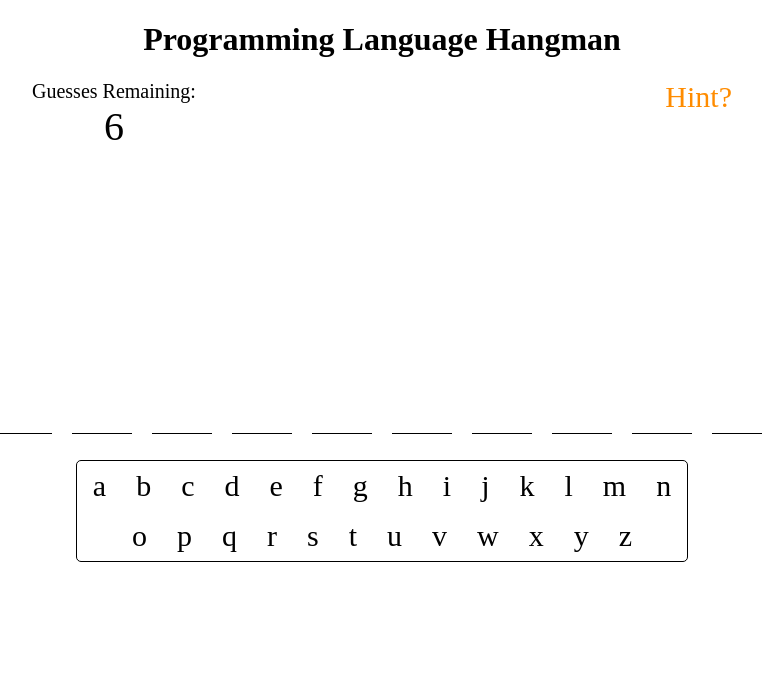
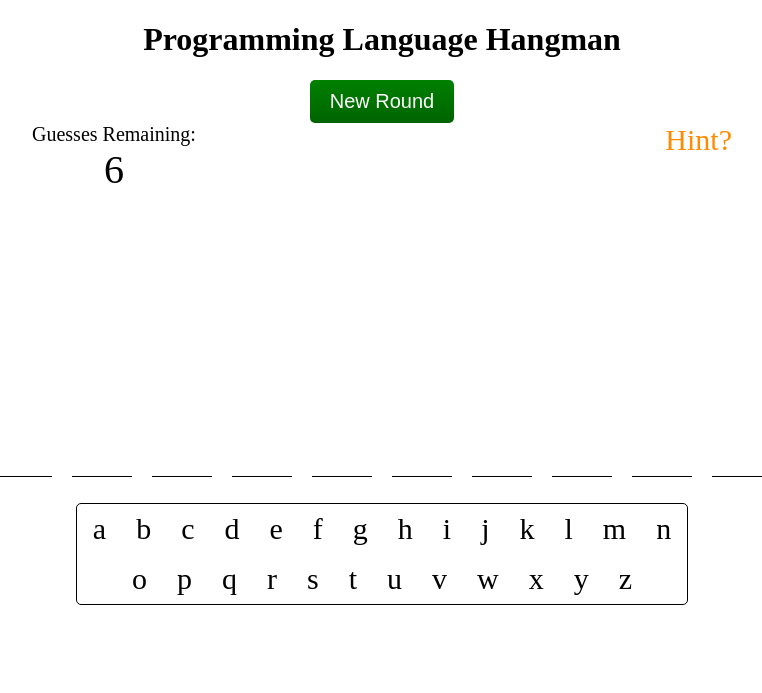
Before and after one commit to rubinj30/hangman-jquery, a plain HTML site: page index.html in a window 1280 px wide. Shown: the whole page, without its empty margins (258-1020 px from the left). Drawn offline with nearby package versions, Linux system fonts and the light colour scheme.

Commit message:
Refresh just reloads page. Working on refresh w/o reload.

```diff
--- a/index.html
+++ b/index.html
@@ -14,6 +14,7 @@
         <h1>Programming Language Hangman</h1>
     </header>
     <main>
+        <div class="reset-btn" id="reset" onClick="window.location.reload()">New Round</div>
         <div class="top-section">
             <div class="remaining-guesses-container">
                 <div class="incorrect-guess-label">Guesses Remaining:</div>
--- a/script.js
+++ b/script.js
@@ -13,6 +13,26 @@ const answers =
                 this.currentWord.push({letter: letter, showing: false})
             })
             this.currentHint = this.collectionOfWords[randomIndex].hint
+        },
+        createLetterDivs: function (word) {
+            $('#current-word-id').empty()
+            $('#remaining-guesses').text(guesses.remaining)
+            word.forEach((letter, index) => {
+                $('#current-word-id').append(`<div id="word-letter-${index}" class="letter"><div>`)
+            })
+        },
+        startNewRound: function () {
+            this.currentWord = []
+            guesses.remaining = 6
+            guesses.incorrectLetters = []
+            showAllAlphabetLetters()
+            this.selectWordRandomly()
+            this.createLetterDivs(this.currentWord)
+        },
+        reset: function() {
+            // $('#reset').on('click', function() {
+            //     answers.startNewRound()
+            // })
         },
         collectionOfWords: [{
             word: "ruby",
@@ -62,6 +82,7 @@ const guesses = {
     },
     makeGuess: function () {
         $('.alphabet-letter').on('click', function () {
+            console.log("guess2");
             const guessedLetter = $(this).text()
             let letterFound = false
             answers.currentWord.forEach((letter, index) => {
@@ -106,27 +127,30 @@ const attemptToGuessLetter = (guessedLetter, word) => {
 }
 
 const showAllAlphabetLetters = () => {
+    $('#alphabet-id').empty()
+    $('.incorrect-guesses').empty()
     const alphabetArray = 'abcdefghijklmnopqrstuvwxyz'.split('')
     alphabetArray.forEach((letter, index) => {
         $('#alphabet-id').append(`<div id="alpha-letter-${index}" class="alphabet-letter">${letter}<div>`)
     })
 }
 
-const createLetterDivs = (word) => {
-    word.forEach((letter, index) => {
-        $('#current-word-id').append(`<div id="word-letter-${index}" class="letter"><div>`)
-    })
-}
+// const createLetterDivs = (word) => {
+//     word.forEach((letter, index) => {
+//         $('#current-word-id').append(`<div id="word-letter-${index}" class="letter"><div>`)
+//     })
+// }
 
 const addLetterToIncorrect = (letter) => {
     $('.incorrect-guesses').append(`<div class="incorrect-letter">${letter}</div>`)
 }
 
-answers.selectWordRandomly()
+
 
 $(document).ready(function () {
+    answers.selectWordRandomly()
     showAllAlphabetLetters()
-    createLetterDivs(answers.currentWord)
+    answers.createLetterDivs(answers.currentWord)
     guesses.makeGuess()
     answers.giveHint()
     guesses.checkWin()
--- a/style.css
+++ b/style.css
@@ -108,3 +108,25 @@ main {
     color: red;
     text-align: center;
 }
+
+.reset-btn {
+        background: green;
+        background-image: -webkit-linear-gradient(top, green, darkgreen);
+        background-image: -moz-linear-gradient(top, green, darkgreen);
+        background-image: -ms-linear-gradient(top, green, darkgreen);
+        background-image: -o-linear-gradient(top, green, darkgreen);
+        background-image: linear-gradient(to bottom, green, darkgreen);
+        -webkit-border-radius: 5;
+        -moz-border-radius: 5;
+        border-radius: 5px;
+        font-family: Arial;
+        color: #ffffff;
+        font-size: 20px;
+        padding: 10px 20px 10px 20px;
+        text-decoration: none;
+}
+
+.reset-btn:hover {
+    background: darkgreen;
+    text-decoration: none;
+}
```
